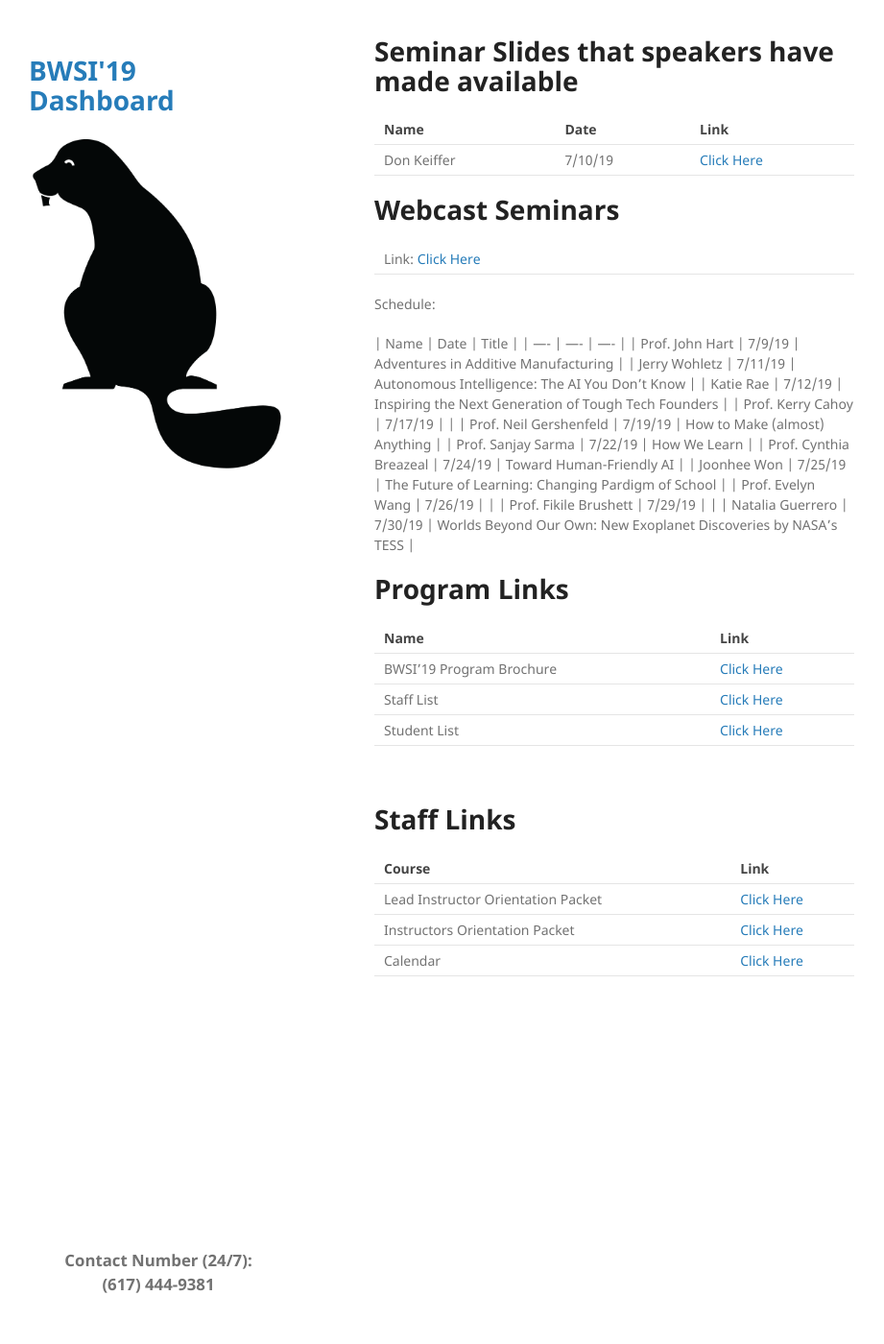
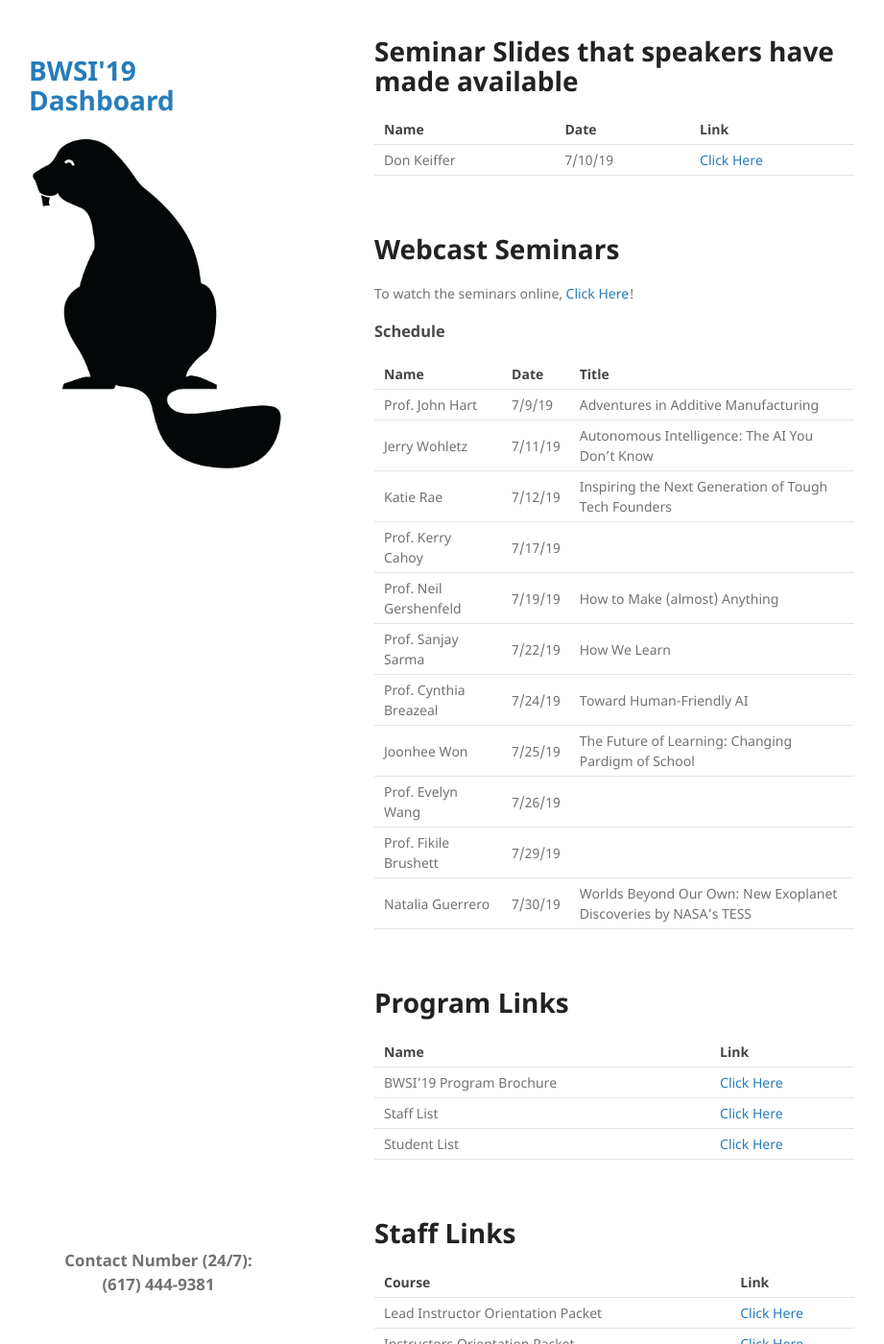
Before and after one commit to jggrimm/bwsi-dashboard, a Jekyll site: the page built from index.md, in a window 1280 px wide and 1400 px high, scrolled down 1346 px. Shown: the whole window at 96% size, without its empty margins (180-1101 px from the left). Built offline with Jekyll 4.4.1, drawn with Linux system fonts in a browser that asks for light colours; the repository's description, which GitHub fills in, is left out.

Commit message:
Update index.md

```diff
--- a/index.md
+++ b/index.md
@@ -56,18 +56,20 @@ __To be completed by each student.__
 | ---- | ---- | ---- |
 | Don Keiffer | 7/10/19 | [Click Here](https://drive.google.com/file/d/11Har-oYwBBjuBVygDPG5j5Ve8vp5DTH-/view?usp=sharing) |
 
+<br/>
+
 # Webcast Seminars
 
-Link: [Click Here](http://web.mit.edu/webcast/beaverworks/sum2019/) |
+To watch the seminars online, [Click Here](http://web.mit.edu/webcast/beaverworks/sum2019/)!
 
-Schedule:
+### Schedule
 
 | Name | Date | Title |
-| ---- | ---- | ---- |
+| ---- | ---- | ----- |
 | Prof. John Hart | 7/9/19 | Adventures in Additive Manufacturing |
 | Jerry Wohletz | 7/11/19 | Autonomous Intelligence: The AI You Don’t Know |
 | Katie Rae | 7/12/19 | Inspiring the Next Generation of Tough Tech Founders |
-| Prof. Kerry Cahoy | 7/17/19 |  |
+| Prof. Kerry Cahoy | 7/17/19 |   |
 | Prof. Neil Gershenfeld | 7/19/19 | How to Make (almost) Anything |
 | Prof. Sanjay Sarma | 7/22/19 | How We Learn |
 | Prof. Cynthia Breazeal | 7/24/19 | Toward Human-Friendly AI |
@@ -75,6 +77,7 @@ Schedule:
 | Prof. Evelyn Wang | 7/26/19 |   |
 | Prof. Fikile Brushett | 7/29/19 |   |
 | Natalia Guerrero | 7/30/19 | Worlds Beyond Our Own: New Exoplanet Discoveries by NASA’s TESS |
+
 <br/>
 
 # Program Links
```
